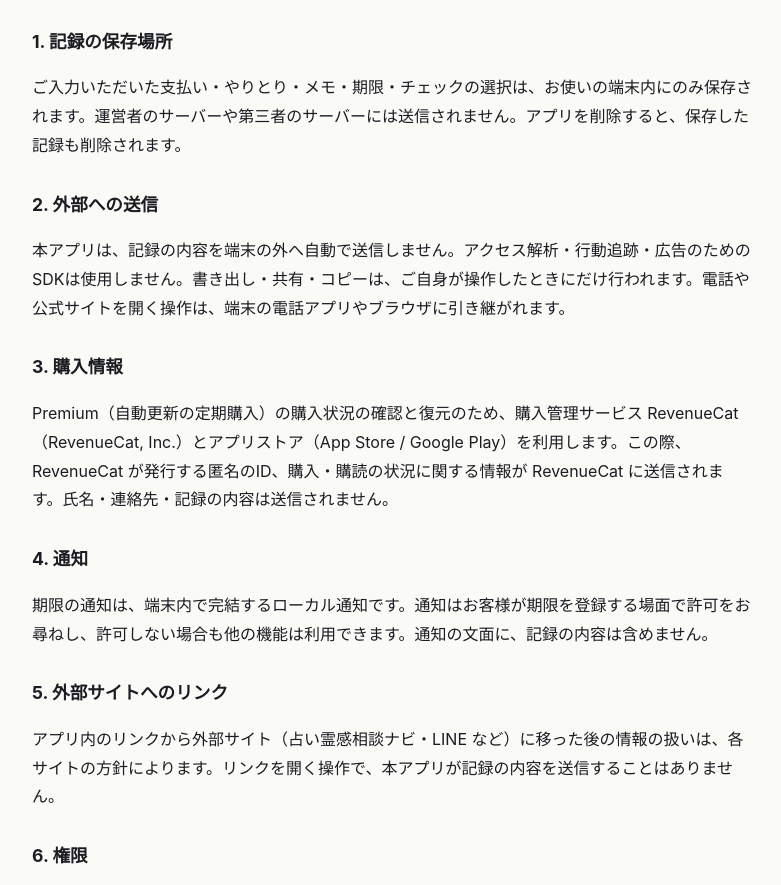
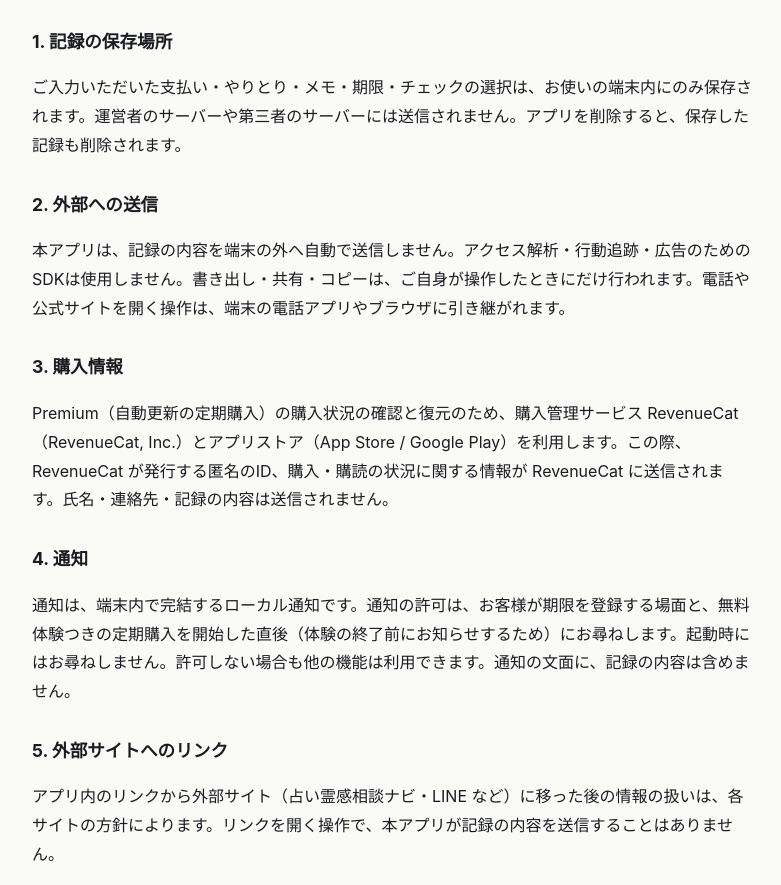
Before and after one commit to horusuzu/burningtribe-legal, a plain HTML site: page uranai-higai-note/privacy-policy.html in a window 1280 px wide. Shown: the part 156-1041 px from the top of the page, without its empty margins (248-1029 px from the left). Drawn offline with Linux system fonts and the light colour scheme.

Commit message:
docs(uranai-higai-note): privacy policy に購入直後の通知許可を追記

```diff
--- a/uranai-higai-note/privacy-policy.html
+++ b/uranai-higai-note/privacy-policy.html
@@ -16,7 +16,7 @@
 <h2>3. 購入情報</h2>
 <p>Premium（自動更新の定期購入）の購入状況の確認と復元のため、購入管理サービス RevenueCat（RevenueCat, Inc.）とアプリストア（App Store / Google Play）を利用します。この際、RevenueCat が発行する匿名のID、購入・購読の状況に関する情報が RevenueCat に送信されます。氏名・連絡先・記録の内容は送信されません。</p>
 <h2>4. 通知</h2>
-<p>期限の通知は、端末内で完結するローカル通知です。通知はお客様が期限を登録する場面で許可をお尋ねし、許可しない場合も他の機能は利用できます。通知の文面に、記録の内容は含めません。</p>
+<p>通知は、端末内で完結するローカル通知です。通知の許可は、お客様が期限を登録する場面と、無料体験つきの定期購入を開始した直後（体験の終了前にお知らせするため）にお尋ねします。起動時にはお尋ねしません。許可しない場合も他の機能は利用できます。通知の文面に、記録の内容は含めません。</p>
 <h2>5. 外部サイトへのリンク</h2>
 <p>アプリ内のリンクから外部サイト（占い霊感相談ナビ・LINE など）に移った後の情報の扱いは、各サイトの方針によります。リンクを開く操作で、本アプリが記録の内容を送信することはありません。</p>
 <h2>6. 権限</h2>
```
